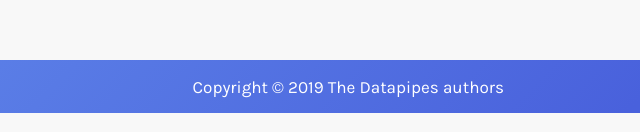
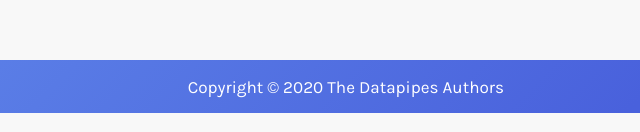
Before and after one commit to data-pipes/datapipes.tech, a Gatsby site: page / in a window 1280 px wide. Shown: the part 790-922 px from the top of the page, 640-1280 px from the left. Built offline with nearby package versions, Linux system fonts and the light colour scheme; Gatsby itself is replaced by a stand-in of ours.

Commit message:
update year to 2020

```diff
--- a/src/components/Layout/Footer.js
+++ b/src/components/Layout/Footer.js
@@ -22,7 +22,7 @@
 
       <img width="35px" src={logo} alt="Datapipes" />
 
-      <p style={{ float: 'right' }}>Copyright © 2019 The Datapipes authors</p>
+      <p style={{ float: 'right' }}>Copyright © 2020 The Datapipes Authors</p>
     </Wrapper>
   </FooterWrapper>
 )
```
